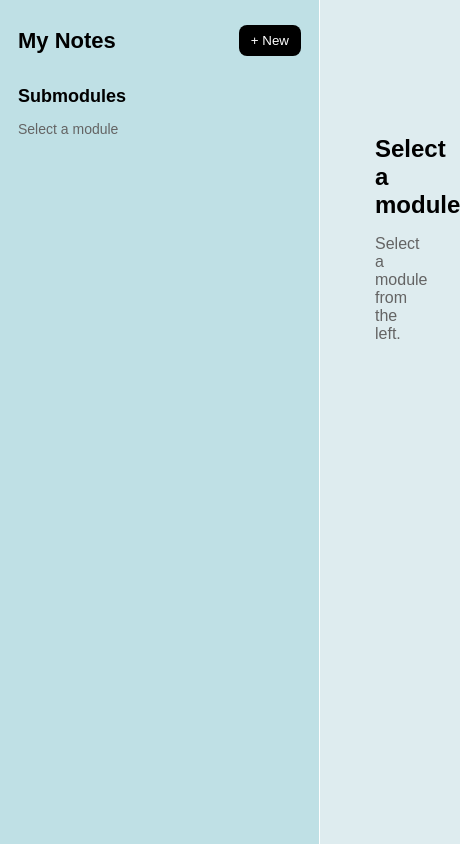
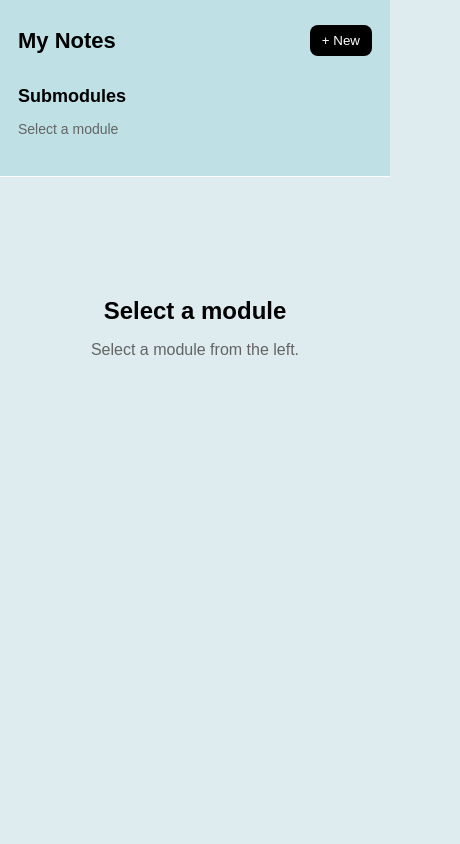
Before and after one commit to Tanvi975/Notes-app, a React (Vite) app: page / in a window 390 px wide. Shown: the whole page, 460 px wide, since content can reach past the window. Built offline with nearby package versions, Linux system fonts and the light colour scheme.

Commit message:
feat: add media querry

```diff
--- a/src/App.css
+++ b/src/App.css
@@ -166,3 +166,22 @@ body {
     color: rgb(100, 100, 100);
     font-size: 14px;
 }
+
+@media (max-width: 768px) {
+    .app {
+        flex-direction: column;
+    }
+    .sidebar {
+        width: 100%;
+        min-height: auto;
+        border-right: none;
+        border-bottom: 1px solid white;
+    }
+    .workspace {
+        width: 100%;
+        padding: 20px;
+    }
+    .submodules-panel {
+        width: 100%;
+    }
+}
```
